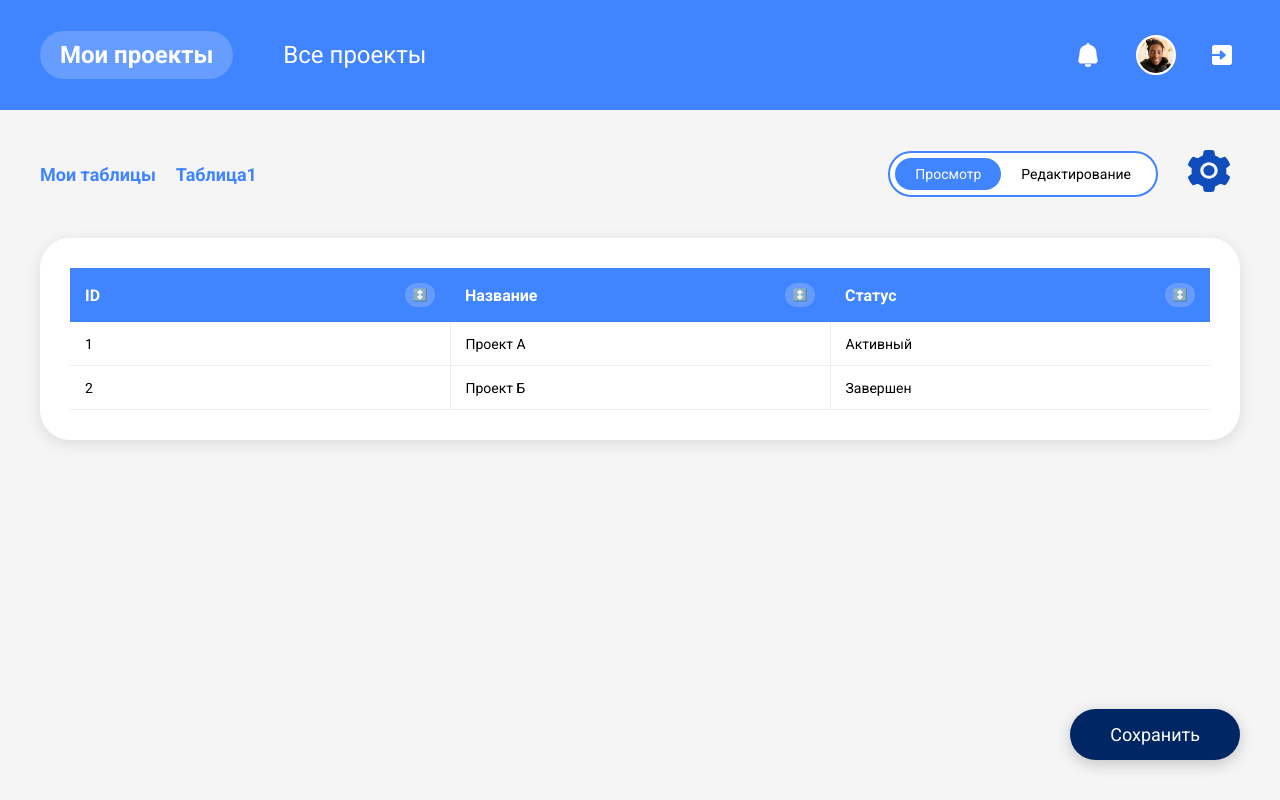
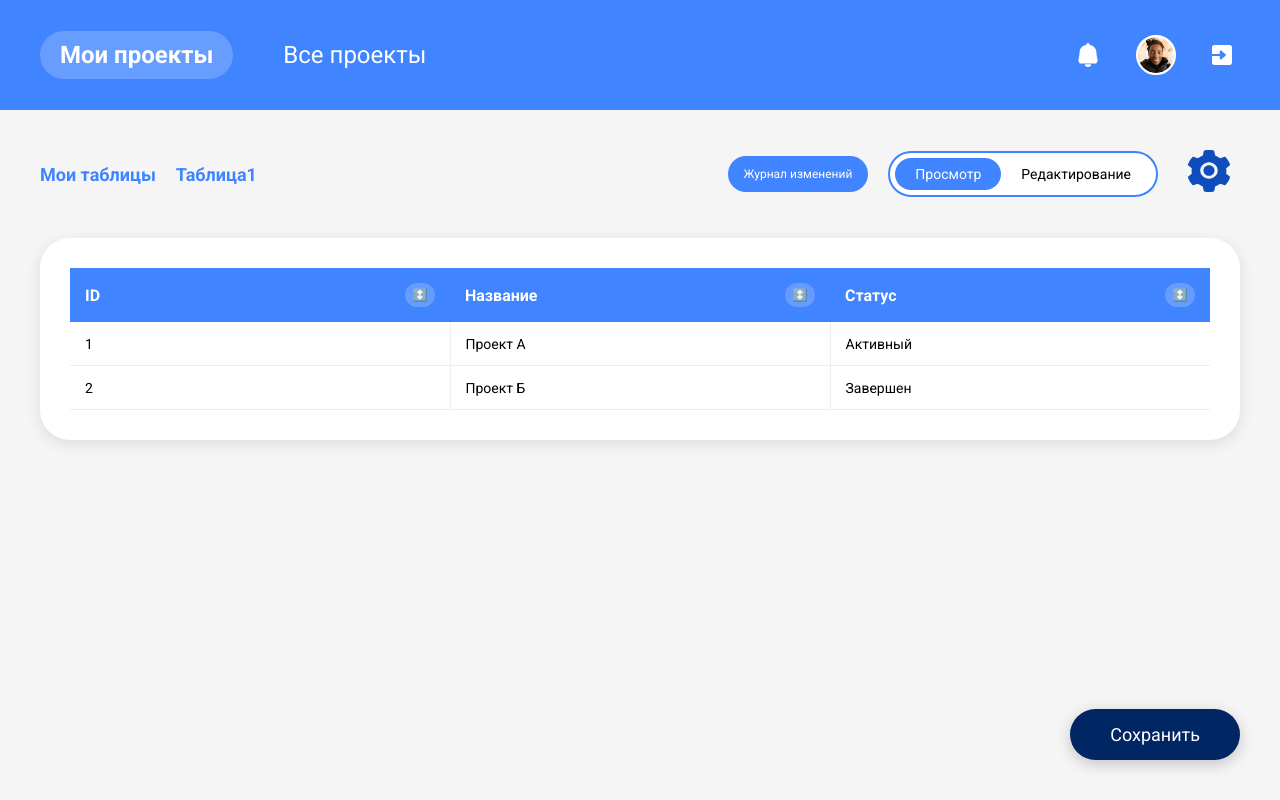
Before and after one commit to nikonline-oss/WAUTB, a React (Create React App) app in the folder frontend/: page /table/1 in a window 1280 px wide. Built offline with nearby package versions, Linux system fonts and the light colour scheme; the HTML template or start-up script is replaced by a standard one.

Commit message:
add new buttons

```diff
--- a/frontend/src/components/CreateTableModal/CreateTableModal.tsx
+++ b/frontend/src/components/CreateTableModal/CreateTableModal.tsx
@@ -18,9 +18,8 @@ interface Parameter {
 const CreateTableModal: React.FC<CreateTableModalProps> = ({ onClose, onCreate }) => {
   const [tableName, setTableName] = useState('Новая таблица');
   const [parameters, setParameters] = useState<Parameter[]>([
-    { id: 1, name: 'Тип данных', type: 'select', value: 'Текстовый', options: ['Текстовый', 'Числовой', 'Дата'] },
-    { id: 2, name: 'Количество столбцов', type: 'number', value: '3' },
-    { id: 3, name: 'Формат данных', type: 'select', value: 'Стандартный', options: ['Стандартный', 'Расширенный'] },
+    { id: 1, name: 'Количество столбцов', type: 'number', value: '3' },
+    { id: 2, name: 'Количество строк', type: 'number', value: '3' }
   ]);
   const [showTemplates, setShowTemplates] = useState(false);
 
--- a/frontend/src/components/TableEditPage/TableEditPage.tsx
+++ b/frontend/src/components/TableEditPage/TableEditPage.tsx
@@ -402,6 +402,9 @@ const TableEditPage: React.FC = () => {
             )}
           </div>
           <div className="breadcrumb-right">
+            <button className="add-row-btn">
+                Журнал изменений
+              </button>
             <div className="view-mode-toggle">
               <button
                 className={`mode-btn ${viewMode === 'view' ? 'active' : ''}`}
```
